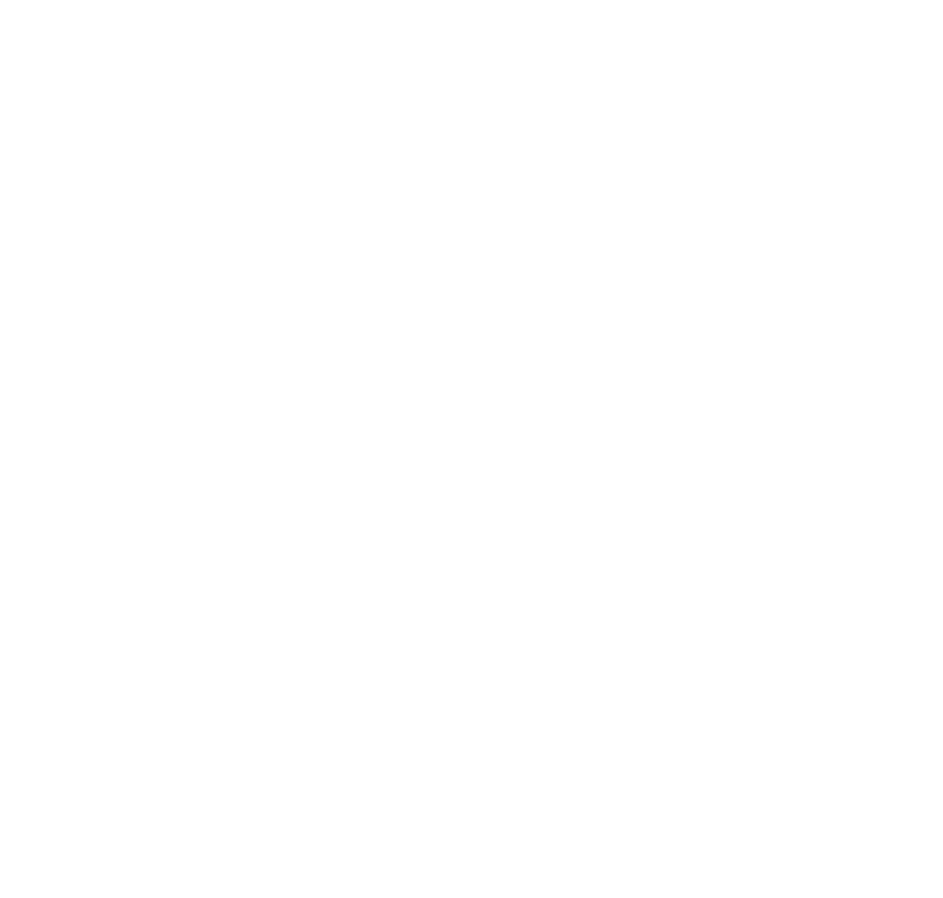
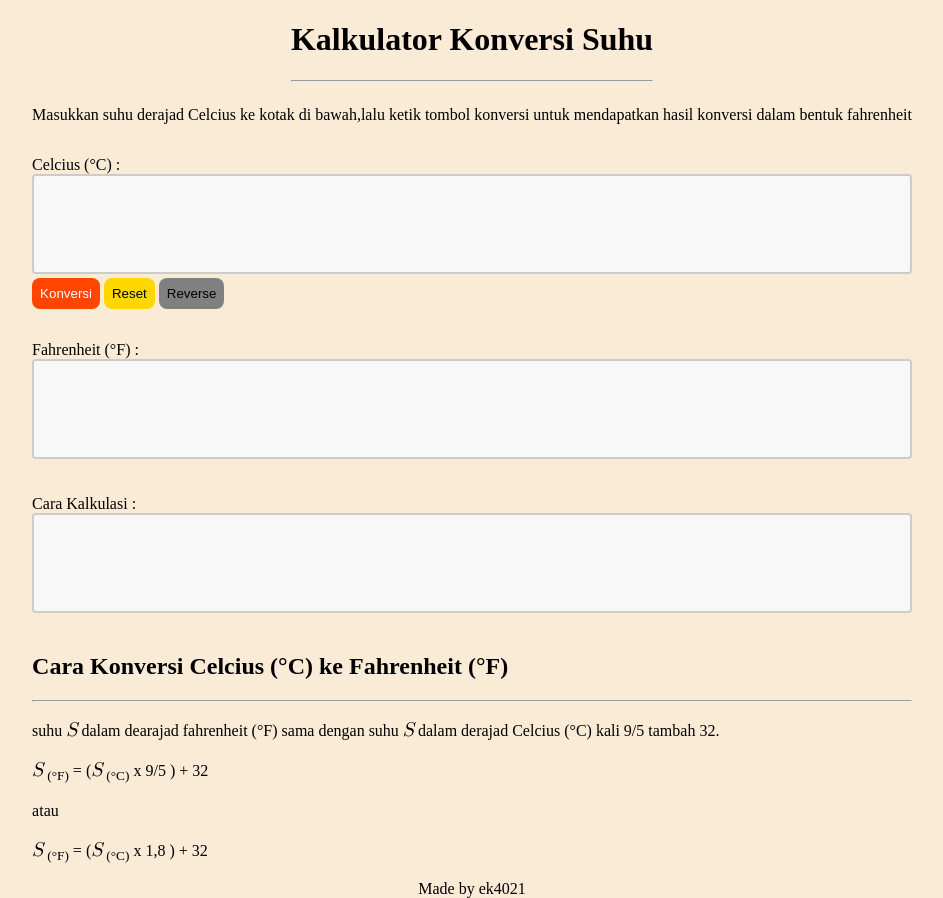
Before and after one commit to revou-fundamental-course/30-sept-24-ek4021, a plain HTML site: page index.html in a window 1280 px wide. Shown: the whole page, without its empty margins (168-1111 px from the left). Before the commit the page ends 800 px from the top, so only its background shows below. Drawn offline with Linux system fonts and the light colour scheme.

Commit message:
Konfigurasi kedua mini project

```diff
--- a/css/style.css
+++ b/css/style.css
@@ -1 +1,55 @@
 /* ini css */
+
+
+body{
+    margin: 0;
+    background: antiquewhite;
+    display: flex;
+    flex-direction: column;
+    align-items: center;
+
+}
+
+.suhu-style{
+    font-size: 20px;
+    font-family: math;
+    font-style: italic;
+}
+
+.padding-16{
+    padding-top: 16px;
+    padding-bottom: 16px;
+}
+
+.form-button{
+    padding: 8px;
+    border: none;
+    border-radius: 8px;
+}
+
+.form-button-submit{
+    background-color: orangered;
+    color: white;
+}
+
+.form-button-reset{
+    background-color: gold;
+    color:black;
+}
+
+.form-button-reverse{
+    background-color: grey;
+    color: black;
+}
+
+textarea{
+    width: 100%;
+    height: 100px;
+    padding: 12px 20px;
+    box-sizing: border-box;
+    border: 2px solid #ccc;
+    border-radius: 4px;
+    background-color: #f8f8f8;
+    font-size: 16px;
+    resize: none;
+}
--- a/index.html
+++ b/index.html
@@ -7,6 +7,84 @@
     <link rel="stylesheet" href="css\style.css">
 </head>
 <body>
+    <header>
+        <h1>Kalkulator Konversi Suhu</h1>
+        <hr/>
+    </header>
+
+    <main>
+        <!--Form Content-->
+        <section>
+            <!--instruksi-->
+            <article>
+                <p>Masukkan suhu derajad Celcius ke kotak di bawah,lalu ketik tombol konversi untuk mendapatkan hasil konversi dalam bentuk fahrenheit</p>
+            </article>
+
+            <!--inputan suhu-->
+            <form class="padding-16">
+                <div>
+                    <label for="input-suhu">Celcius (&deg;C) :</label>
+                </div>
+
+                <textarea id="input-suhu"></textarea>
+
+                <div>
+                <button class="form-button form-button-submit">Konversi</button>
+                <button class="form-button form-button-reset">Reset</button>
+                <button class="form-button form-button-reverse">Reverse</button>
+                </div>
+            </form>
+
+            <!--hasil inputan-->
+            <div class="padding-16">
+                <div>
+                <label for="hasil-suhu">Fahrenheit (&deg;F) :</label>
+                </div>
+
+                <textarea id="hasil-suhu"></textarea>
+            </div>
+
+            <!--Cara Kalkulasi-->
+            <div class="padding-16">
+                <div>
+                <label for="how-to-suhu">Cara Kalkulasi :</label>
+                </div>
+
+                    <textarea id="how-to-suhu"></textarea>
+
+            </div>
+        </section>
+
+        <!--Info Content-->
+        <section>
+            <header>
+                <h2>Cara Konversi Celcius (&deg;C) ke Fahrenheit (&deg;F)</h2>
+                <hr/>
+            </header>
+
+            <article>
+                <p>
+                suhu
+                    <span class="suhu-style">S</span>
+                dalam dearajad fahrenheit (&deg;F) sama dengan suhu <span class="suhu-style">S</span> dalam derajad Celcius (&deg;C) kali 9/5 tambah 32.
+
+                </p>
+
+                <p>
+                    <span class="suhu-style">S</span> <sub>(&deg;F)</sub> = (<span class="suhu-style">S</span> <sub>(&deg;C)</sub> x 9/5 ) + 32
+                    <br>
+                    <br>
+                    atau
+                    <br>
+                    <br>
+                    <span class="suhu-style">S</span> <sub>(&deg;F)</sub> = (<span class="suhu-style">S</span> <sub>(&deg;C)</sub> x 1,8 ) + 32
+
+                </p>
+            </article>
+        </section>
+    </main>
+
+    <footer>Made by ek4021</footer>
 
 </body>
 </html>
```
